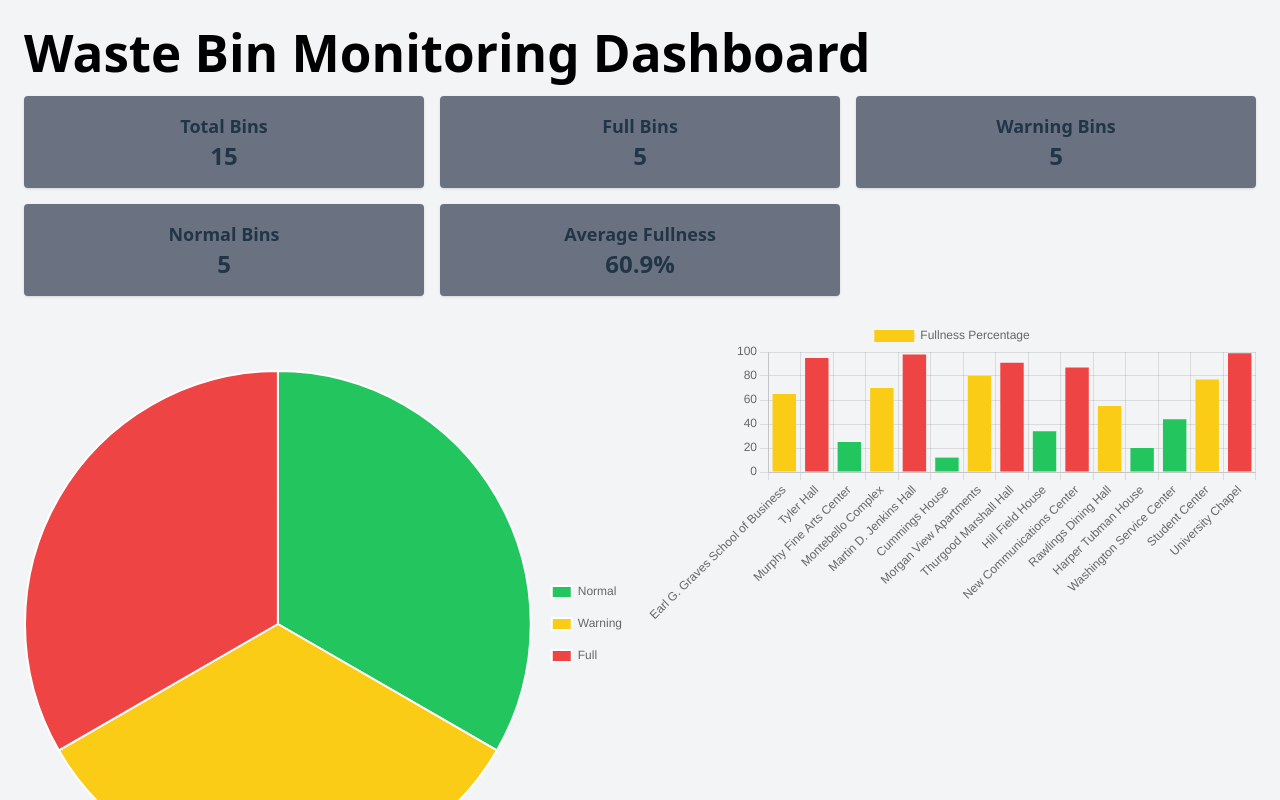
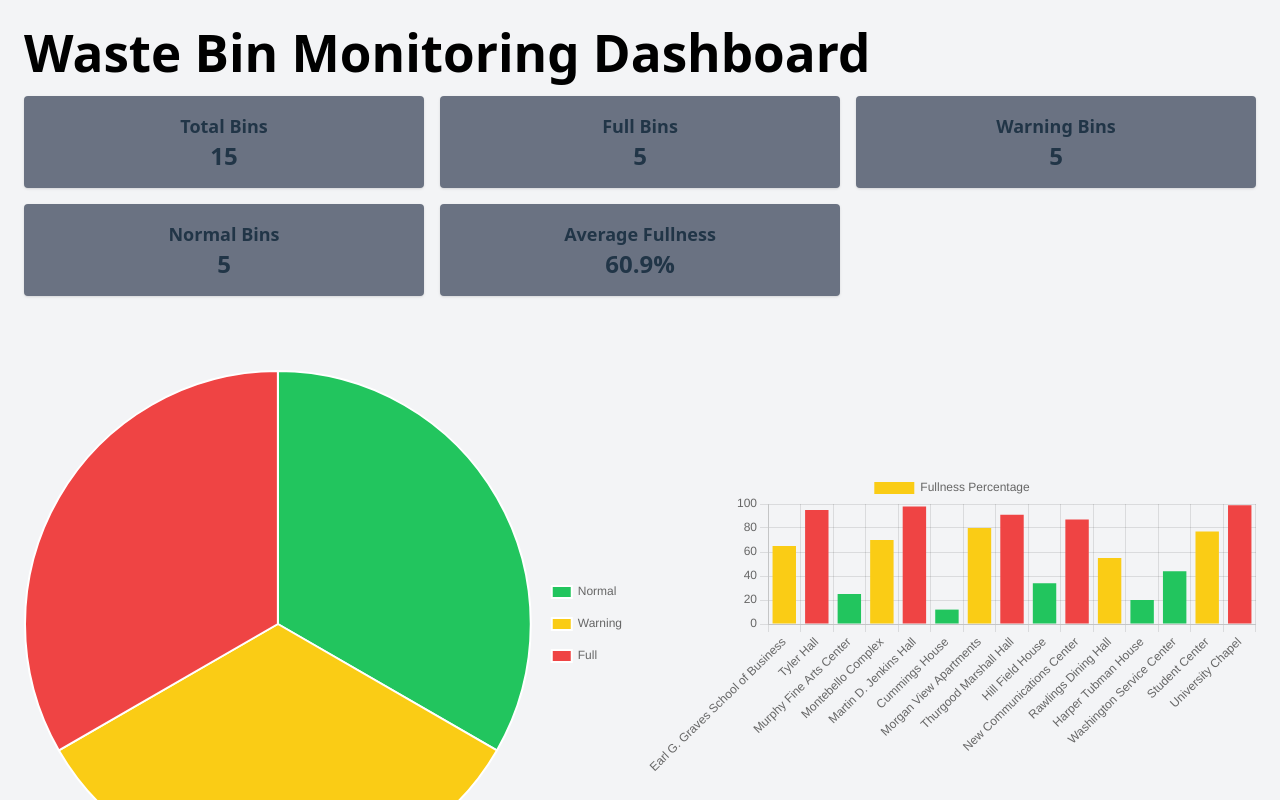
Before and after one commit to Fiewor/waste-dashboard, a React (Vite) app: page / in a window 1280 px wide. Shown: the top 800 px of the page. Built offline with nearby package versions, Linux system fonts and the light colour scheme.

Commit message:
style: center barchart

```diff
--- a/src/components/Dashboard.tsx
+++ b/src/components/Dashboard.tsx
@@ -13,7 +13,7 @@ export const Dashboard: React.FC<Props> = ({ data }) => {
   return (
     <div className="flex flex-col justify-between gap-2">
       <SummaryCards summary={data.summary} />
-      <div className="py-4 w-full flex flex-col md:flex-row gap-4">
+      <div className="py-4 w-full flex flex-col items-center md:flex-row gap-4">
         <div className="w-2/4">
           <StatusPieChart summary={data.summary} />
         </div>
```
